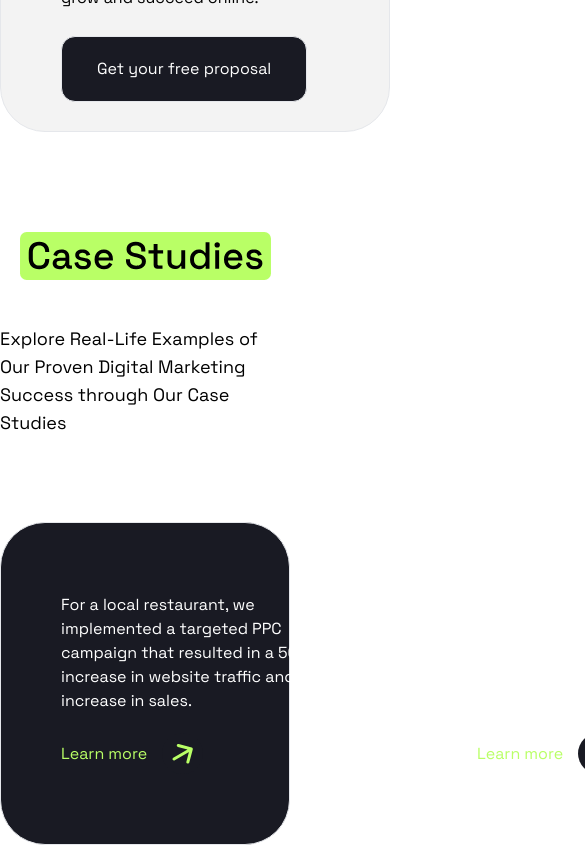
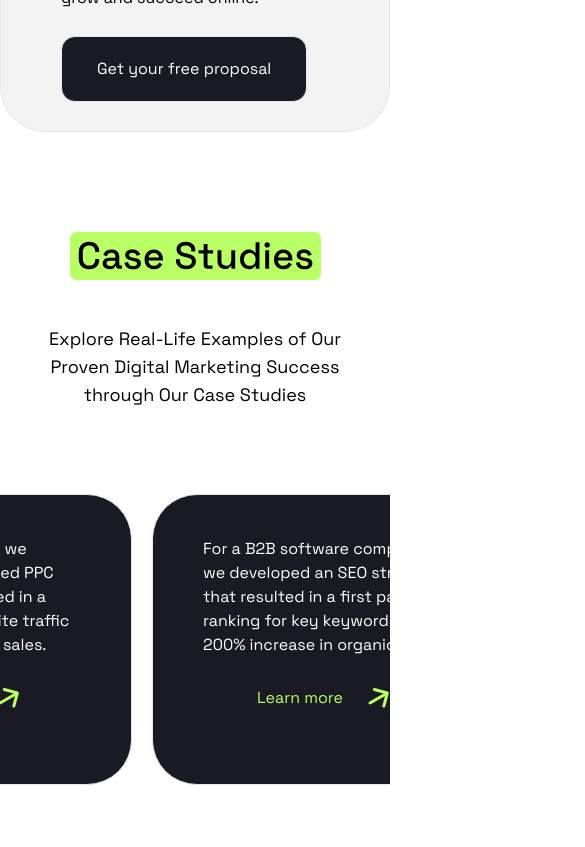
Before and after one commit to Grmamobin/Responsive-Website, a React (Vite) app: page / in a window 390 px wide. Shown: the part 3540-4387 px from the top of the page, 585 px wide, since content can reach past the window. Built offline with nearby package versions, Linux system fonts and the light colour scheme.

Commit message:
case studies part completed

```diff
--- /dev/null
+++ b/src/components/caseStudies/index.css
@@ -0,0 +1,11 @@
+@keyframes roller {
+  from {
+    transform: translateX(0);
+  }
+  to {
+    transform: translateX(-100%);
+  }
+}
+.swap {
+  animation: 10s roller infinite linear;
+}
--- a/src/components/caseStudies/index.jsx
+++ b/src/components/caseStudies/index.jsx
@@ -1,5 +1,5 @@
 import React from 'react';
-
+import './index.css';
 export default function CaseStudies(){
   const case_studies =  [
     {
@@ -17,18 +17,18 @@ export default function CaseStudies(){
   ];
     return(
     <>
-    <div className='flex sm:flex-row flex-col justify-center items-center w-full pb-[85px] text-lg gap-[45px]'>
+    <div className='flex justify-start items-center w-full pb-[85px] text-lg gap-[45px] flex-col lg:flex-row'>
         <img className='w-[251px]' src="src/assets/images/Heading (6).svg" alt="" />
-        <p>Explore Real-Life Examples of Our Proven Digital Marketing Success through Our Case Studies</p>
+        <p className='text-[18px] text-center'>Explore Real-Life Examples of Our Proven Digital Marketing Success through Our Case Studies</p>
     </div>
 
-    <div className='flex items-start gap-[64px] border rounded-[45px] bg-[var(--Dark,#191A23)] py-[70px] px-[60px] w-full'>
+    <div className='hidden lg:flex items-start gap-[64px] border rounded-[45px] bg-[var(--Dark,#191A23)] py-[70px] px-[60px] w-full'>
 
     {case_studies.map((part) =>{
               return(
                 <div className='flex gap-[64px]' key={part.info}>
               <div className='flex flex-col items-start gap-[20px]'>
-                <div className='text-white w-[286px]'>{part.info}</div>
+                <div className='text-white w-full'>{part.info}</div>
 
                 <div className='flex items-center justify-center gap-[15px]'>
                 <ul>
@@ -41,7 +41,7 @@ export default function CaseStudies(){
                 <img src="src/assets/images/blackArrow.svg" alt="" />
                 </div>
               </div>
-              <div className={`${part.count < 3 ? 'border border-white' : 'hidden'}`}></div>
+              <div className={`${part.count < 3 ? 'border border-white' : 'hidden'} lg:block hidden`}></div>
 
               </div>
 
@@ -49,6 +49,26 @@ export default function CaseStudies(){
             }
     )}
     </div>
+
+    <div className='swap flex lg:hidden gap-[20px]'>
+
+    {case_studies.map((parts) =>{
+      return(
+    <div className='flex flex-col py-[42px] px-[50px] items-start gap-[20px] border rounded-[45px] bg-[var(--Dark,#191A23)] text-white w-[350px]' key={parts.info}>
+      <div>{parts.info}</div>
+      <div className='flex items-center justify-center gap-[15px] w-[250px]'>
+          <ul>
+              <li>
+                  <a className='text-[#B9FF66]' href="#">
+                      Learn more
+                  </a>
+              </li>
+          </ul>
+          <img src="src/assets/images/blackArrow.svg" alt="" />
+        </div>
+    </div>
+    )})}
+    </div>
     </>
 )
 }
--- a/src/components/wholePage/index.jsx
+++ b/src/components/wholePage/index.jsx
@@ -6,14 +6,14 @@ import InProcess from '../inProcess';
 import Team from '../team';
 // import Testimonials from '../testimonials';
 import CotactUs from '../contactUs';
-import Footer from '../footer/footer';
+import Footer from '../footer';
 export default function WholePage(){
     return(
     <>
     <div className='whole-page'>
         <div className="mainPage"><MainPage/></div>
         <section className="services pt-[100px]"><Services/></section>
-        <section className="caseStudies pr-[100px] pt-[100px]"><CaseStudies/></section>
+        <section className="caseStudies px-[20px] pt-[100px] overflow-hidden"><CaseStudies/></section>
         <section className="inProcess pt-[100px] px-[20px]"><InProcess/></section>
         <section className="team pt-[100px] px-[20px]"><Team/></section>
         {/* <section className="testimonials pt-[100px]"><Testimonials/></section>   STILL HAS BUG */}
--- a/tailwind.config.js
+++ b/tailwind.config.js
@@ -16,6 +16,7 @@ export default {
   plugins: [],
   screens:{
     'sm': '640px',
-    'lg':	'1024px'
+    'lg':	'1024px',
+    'md': '1280px'
   }
 }
```
Also changed, not shown: src/components/footer/index.jsx (renamed from src/components/footer/footer.jsx).
